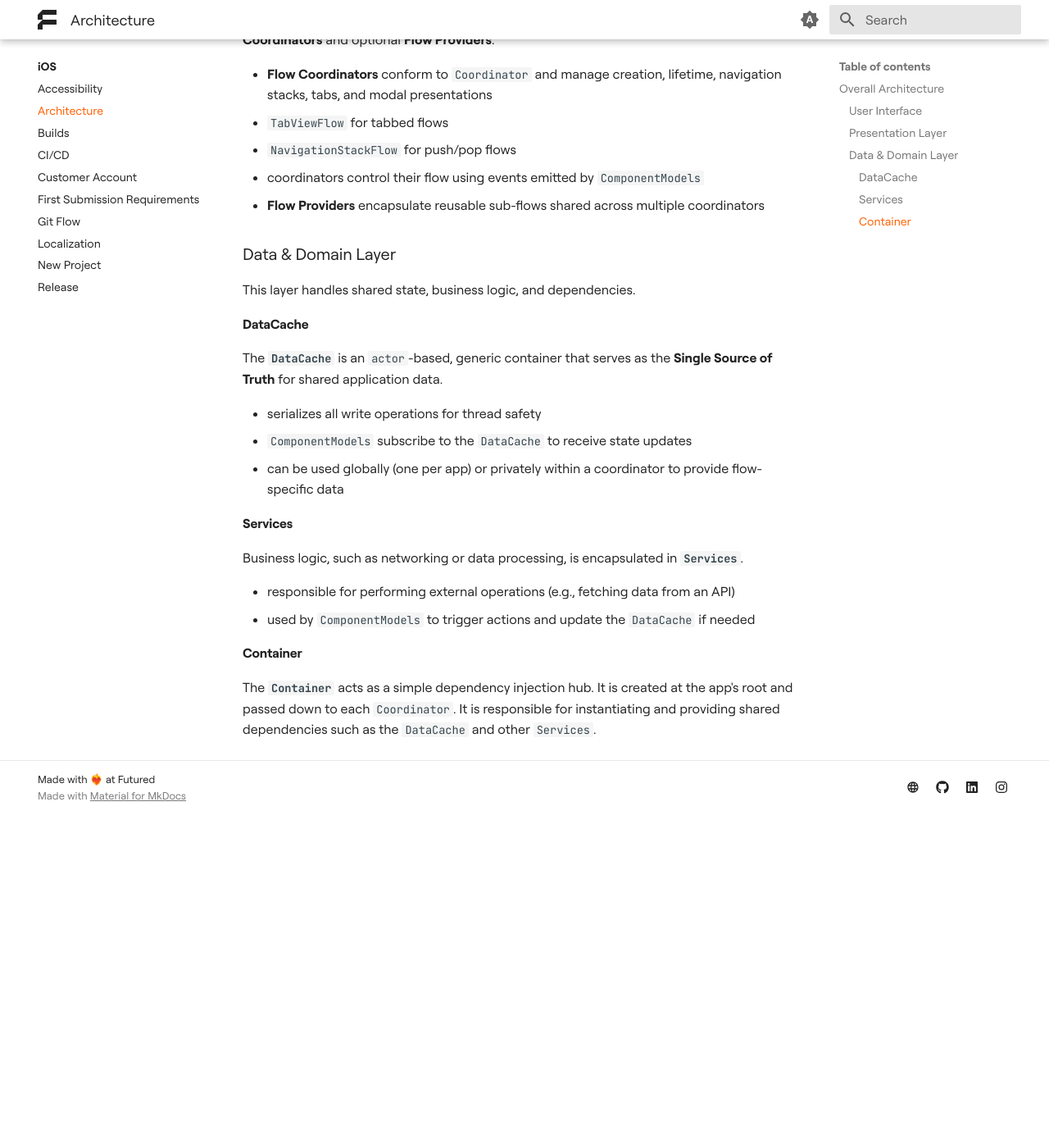
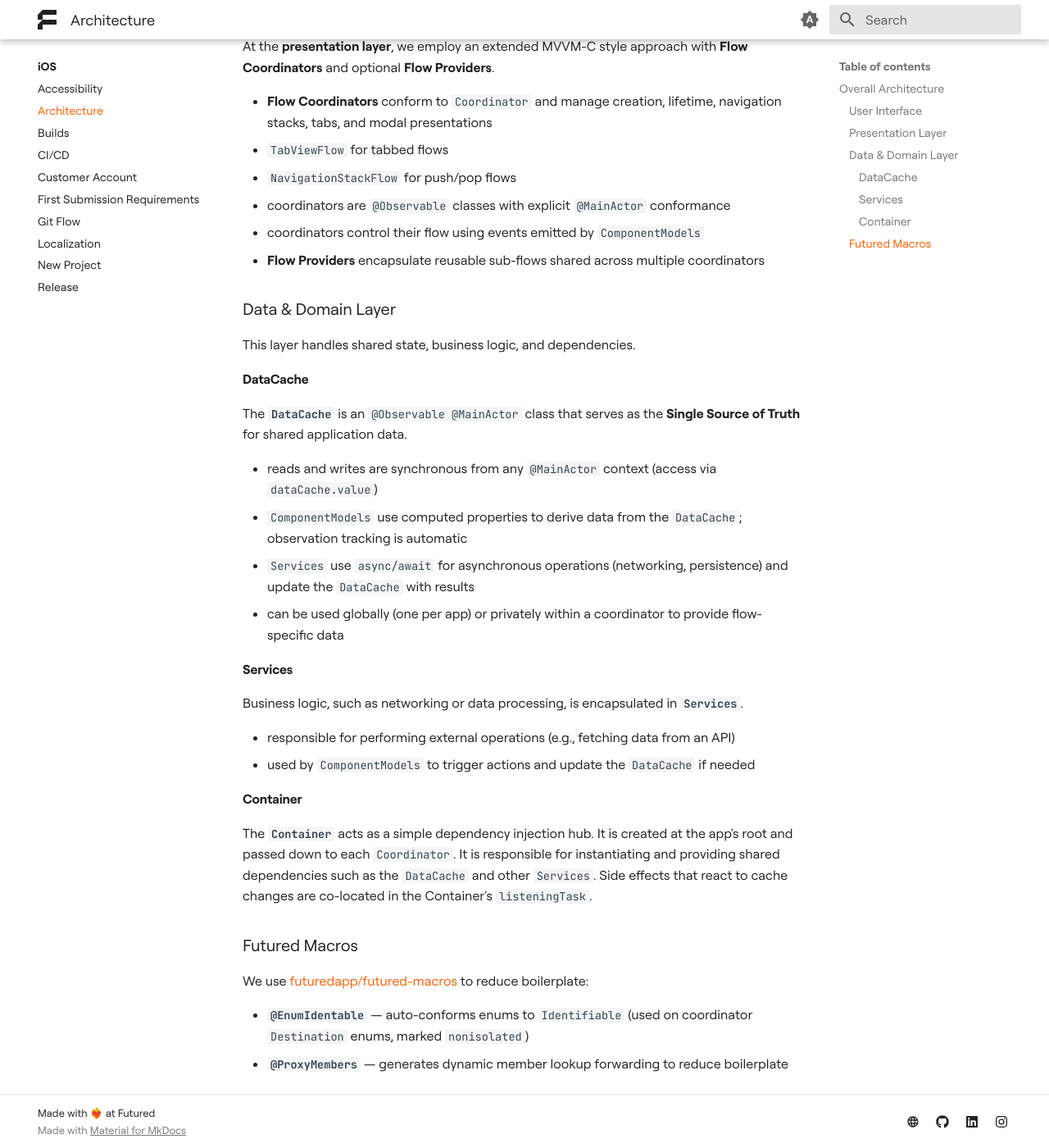
Before and after one commit to futuredapp/Engineering-Handbook, an MkDocs documentation site: the page built from docs/teams/ios/ios_architecture.md, in a window 1280 px wide and 1400 px high, scrolled down 1101 px. Shown: the whole window at 82% size. Built offline with MkDocs 1.6.1 and Material for MkDocs 9.7.7, drawn with Linux system fonts in a browser that asks for light colours; before the commit the page ends 2094 px from its top, so only the background shows below that; some of the changed text lies outside the part shown.

Commit message:
Update docs

```diff
--- a/docs/teams/ios/ios_architecture.md
+++ b/docs/teams/ios/ios_architecture.md
@@ -13,8 +13,9 @@ The architecture is organized into layers, each with a specific responsibility.
 
 The **User Interface** is built with **SwiftUI** using **Components** and **ComponentModels**. A Component and its corresponding ComponentModel form a single "scene".
 
-- each `Component<Model>` is a `struct` conforming to `View`, parameterized with a `Model` that is retained as an `ObservableObject`
+- each `Component<Model>` is a `struct` conforming to `View`, parameterized with a `Model` retained via `@State`
 - components bind to a `ComponentModelProtocol` to allow mock implementations for seamless scene testing (e.g., `#Preview` feedback)
+- child components receive their model as a plain property (not wrapped)
 - user interactions are forwarded to the `ComponentModel` as simple function calls (e.g., `model.onButtonTapped()`)
 
 ### Presentation Layer
@@ -24,6 +25,7 @@ At the **presentation layer**, we employ an extended MVVM-C style approach with
 - **Flow Coordinators** conform to `Coordinator` and manage creation, lifetime, navigation stacks, tabs, and modal presentations
   - `TabViewFlow` for tabbed flows
   - `NavigationStackFlow` for push/pop flows
+- coordinators are `@Observable` classes with explicit `@MainActor` conformance
 - coordinators control their flow using events emitted by `ComponentModels`
 - **Flow Providers** encapsulate reusable sub-flows shared across multiple coordinators
 
@@ -33,10 +35,11 @@ This layer handles shared state, business logic, and dependencies.
 
 #### DataCache
 
-The **`DataCache`** is an `actor`-based, generic container that serves as the **Single Source of Truth** for shared application data.
+The **`DataCache`** is an `@Observable @MainActor` class that serves as the **Single Source of Truth** for shared application data.
 
-- serializes all write operations for thread safety
-- `ComponentModels` subscribe to the `DataCache` to receive state updates
+- reads and writes are synchronous from any `@MainActor` context (access via `dataCache.value`)
+- `ComponentModels` use computed properties to derive data from the `DataCache`; observation tracking is automatic
+- `Services` use `async/await` for asynchronous operations (networking, persistence) and update the `DataCache` with results
 - can be used globally (one per app) or privately within a coordinator to provide flow-specific data
 
 #### Services
@@ -48,4 +51,11 @@ Business logic, such as networking or data processing, is encapsulated in **`Ser
 
 #### Container
 
-The **`Container`** acts as a simple dependency injection hub. It is created at the app's root and passed down to each `Coordinator`. It is responsible for instantiating and providing shared dependencies such as the `DataCache` and other `Services`.
+The **`Container`** acts as a simple dependency injection hub. It is created at the app's root and passed down to each `Coordinator`. It is responsible for instantiating and providing shared dependencies such as the `DataCache` and other `Services`. Side effects that react to cache changes are co-located in the Container's `listeningTask`.
+
+### Futured Macros
+
+We use [futuredapp/futured-macros](https://github.com/futuredapp/futured-macros) to reduce boilerplate:
+
+- **`@EnumIdentable`** — auto-conforms enums to `Identifiable` (used on coordinator `Destination` enums, marked `nonisolated`)
+- **`@ProxyMembers`** — generates dynamic member lookup forwarding to reduce boilerplate
```
